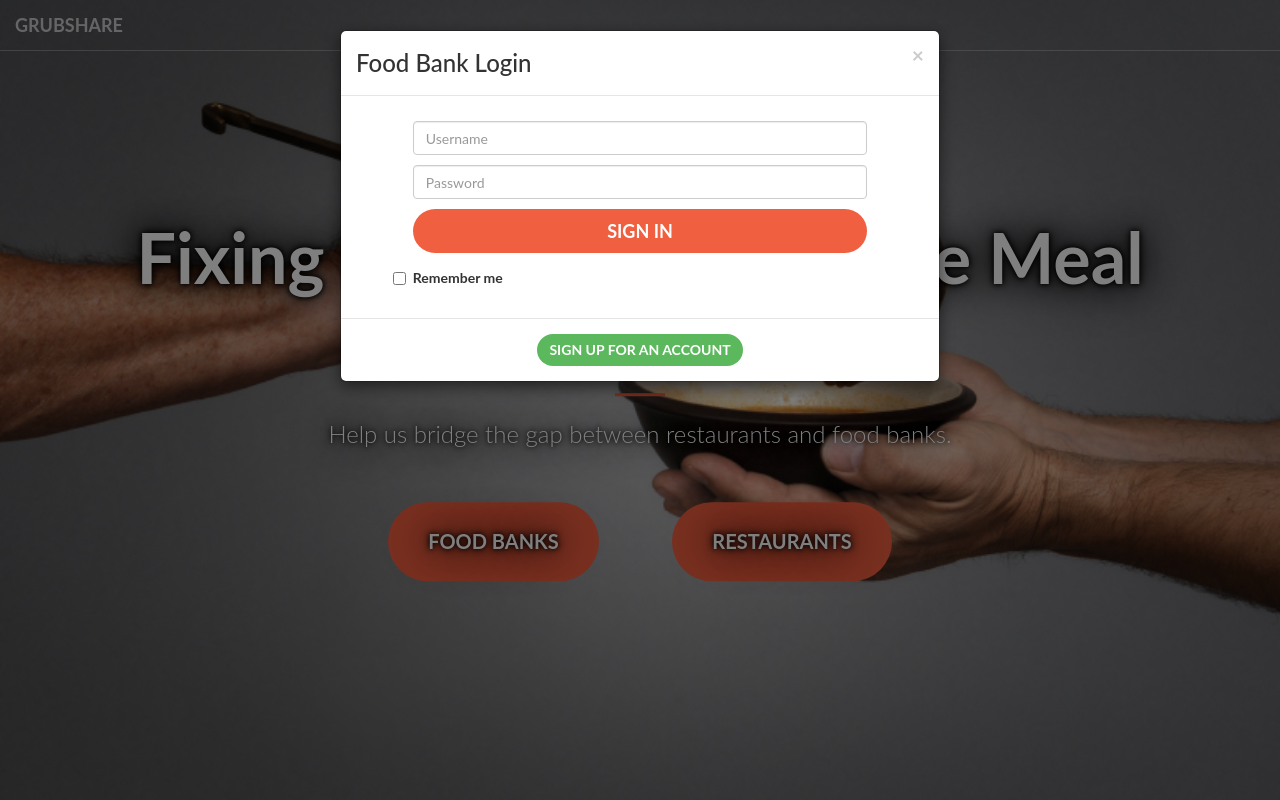
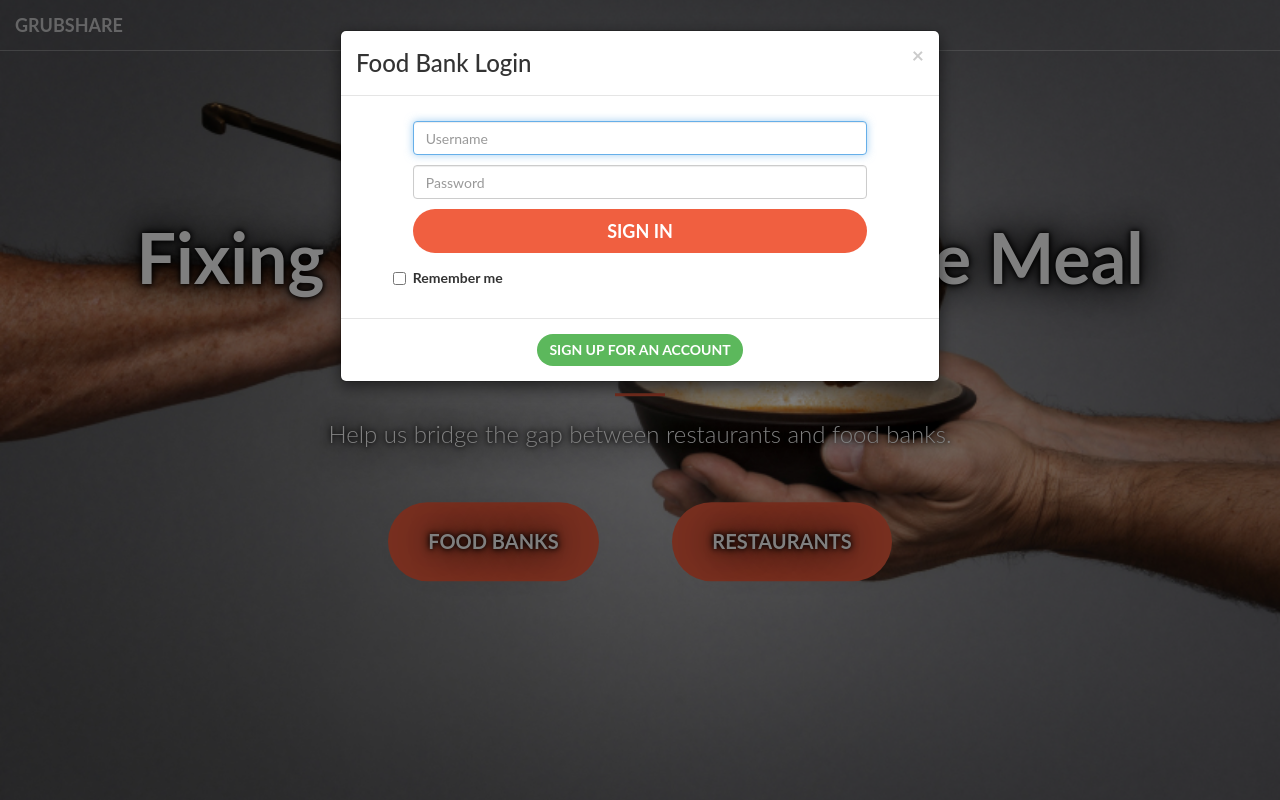
Before and after one commit to denningk/GrubShare, a Django app: page / in a window 1280 px wide, after a click on "FOOD BANKS". Run offline with Django 3.2, Linux system fonts and the light colour scheme; some libraries are stand-ins or nearby versions.

Commit message:
Fixed wrong password for landing page

```diff
--- a/registration/views.py
+++ b/registration/views.py
@@ -56,8 +56,9 @@ def register_foodbank(request):
             last_name_contact = form.cleaned_data['contact_last_name']
             user_name = form.cleaned_data['username']
             pass_word = form.cleaned_data['password']
-            area = Area(city = city, zipcode = zipcode)
-            area.save()
+            if not Area.objects.all().filter(zipcode = zipcode).exists():
+                area = Area(city = city, zipcode = zipcode)
+                area.save()
             food_bank_registration = Food_Bank(name = name,
                                                 street = street,
                                                 city = city,
--- a/templates/landing_page.html
+++ b/templates/landing_page.html
@@ -73,8 +73,8 @@
     <!-- Modals -->
     <!-- For Food Banks -->
     <div class="modal fade" id="foodBank" tabindex="-1" role="dialog" aria-labelledby="myModalLabel" aria-hidden="true">
-      <div class="modal-dialog" role="document">
-        <div class="modal-content">
+      <div class="modal-dialog" role="document" id="foodBank">
+        <div class="modal-content" id="foodBank">
           <div class="modal-header">
             <button type="button" class="close" data-dismiss="modal" aria-label="Close">
               <span aria-hidden="true">&times;</span>
@@ -87,7 +87,7 @@
             {% endif %}
             <form class="form-signin" method="POST" action="/food_bank_login/" style="width: 80%; margin: auto;">
               {% csrf_token %}
-                <input type="text" name="user_name" class="form-control" placeholder="Username" required autofocus>
+                <input type="text" name="user_name" id="user_name" class="form-control" placeholder="Username" required autofocus>
                 <input type="password" name="pass_word" class="form-control" placeholder="Password" required>
                 <button class="btn btn-lg btn-primary btn-block" type="submit">
                     Sign in</button>
@@ -107,8 +107,6 @@
       </div>
     </div>
 
-    <script>$('#foodBank').modal('show')</script>
-
     <!-- For Restaurants -->
     <div class="modal fade" id="restaurant" tabindex="-1" role="dialog" aria-labelledby="myModalLabel" aria-hidden="true">
       <div class="modal-dialog" role="document">
@@ -125,7 +123,7 @@
             {% endif %}
             <form class="form-signin" method="POST" action="/restaurant_login/" style="width: 80%; margin: auto;">
                 {% csrf_token %}
-                <input type="text" class="form-control" placeholder="Username" name="user_name" required autofocus>
+                <input type="text" name="user_name" id="user_name" class="form-control" placeholder="Username" required autofocus>
                 <input type="password" name="pass_word" class="form-control" placeholder="Password" required>
                 <button class="btn btn-lg btn-primary btn-block" type="submit">
                     Sign in</button>
@@ -150,7 +148,24 @@
 
     <!-- Bootstrap Core JavaScript -->
     <script src="../static/vendor/bootstrap/js/bootstrap.min.js"></script>
+    <script>$('#restaurant').on('shown.bs.modal', function () {
+  $('#user_name').focus()
+})</script>
+    <script>$('#foodBank').on('shown.bs.modal', function () {
+  $('#user_name').focus()
+})</script>
 
+  {% if food_error_msg %}
+  <script>
+  $('#foodBank').modal('show')
+  </script>
+  {% endif %}
+
+  {% if rest_error_msg %}
+  <script>
+  $('#restaurant').modal('show')
+  </script>
+  {% endif %}
     <!-- Plugin JavaScript -->
     <script src="https://cdnjs.cloudflare.com/ajax/libs/jquery-easing/1.3/jquery.easing.min.js"></script>
     <script src="../static/vendor/scrollreveal/scrollreveal.min.js"></script>
```
